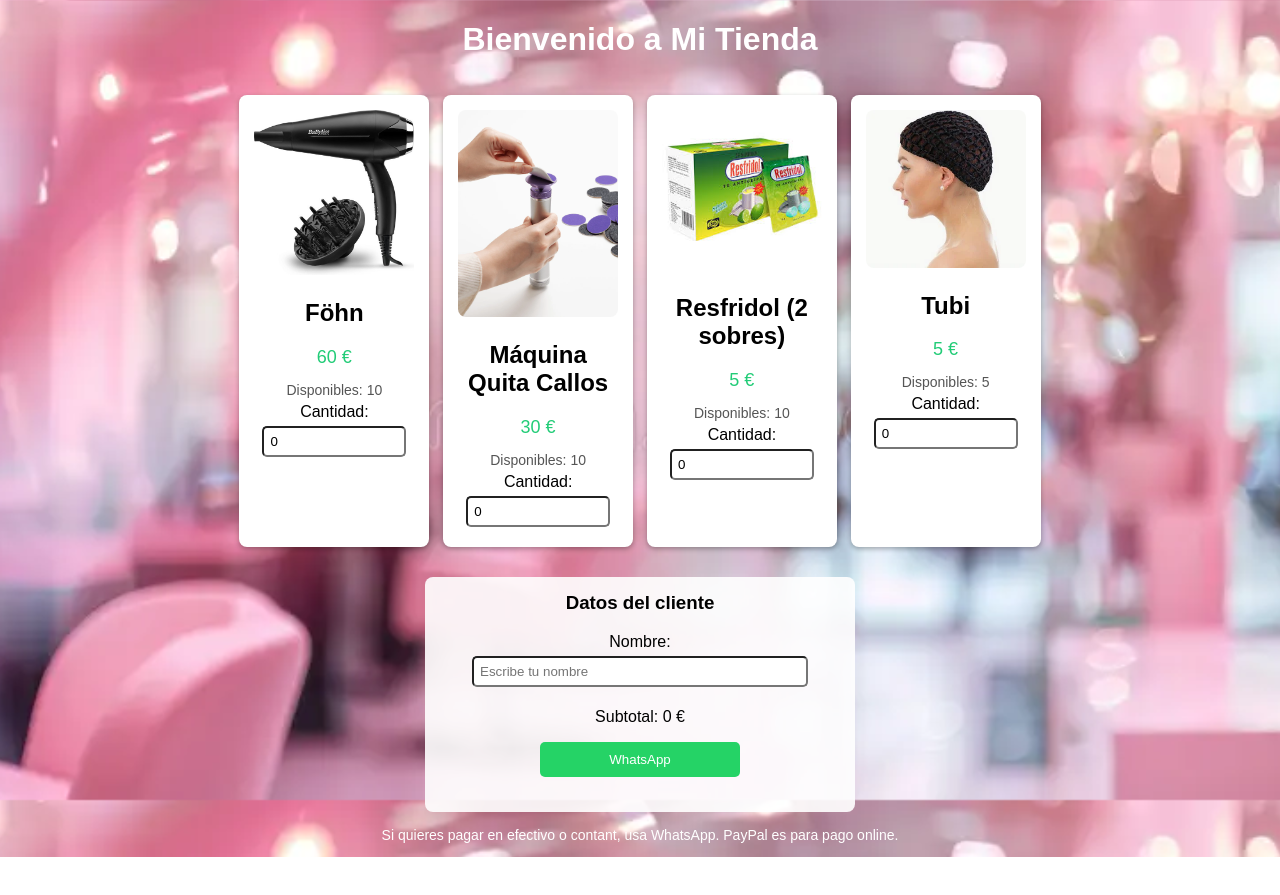
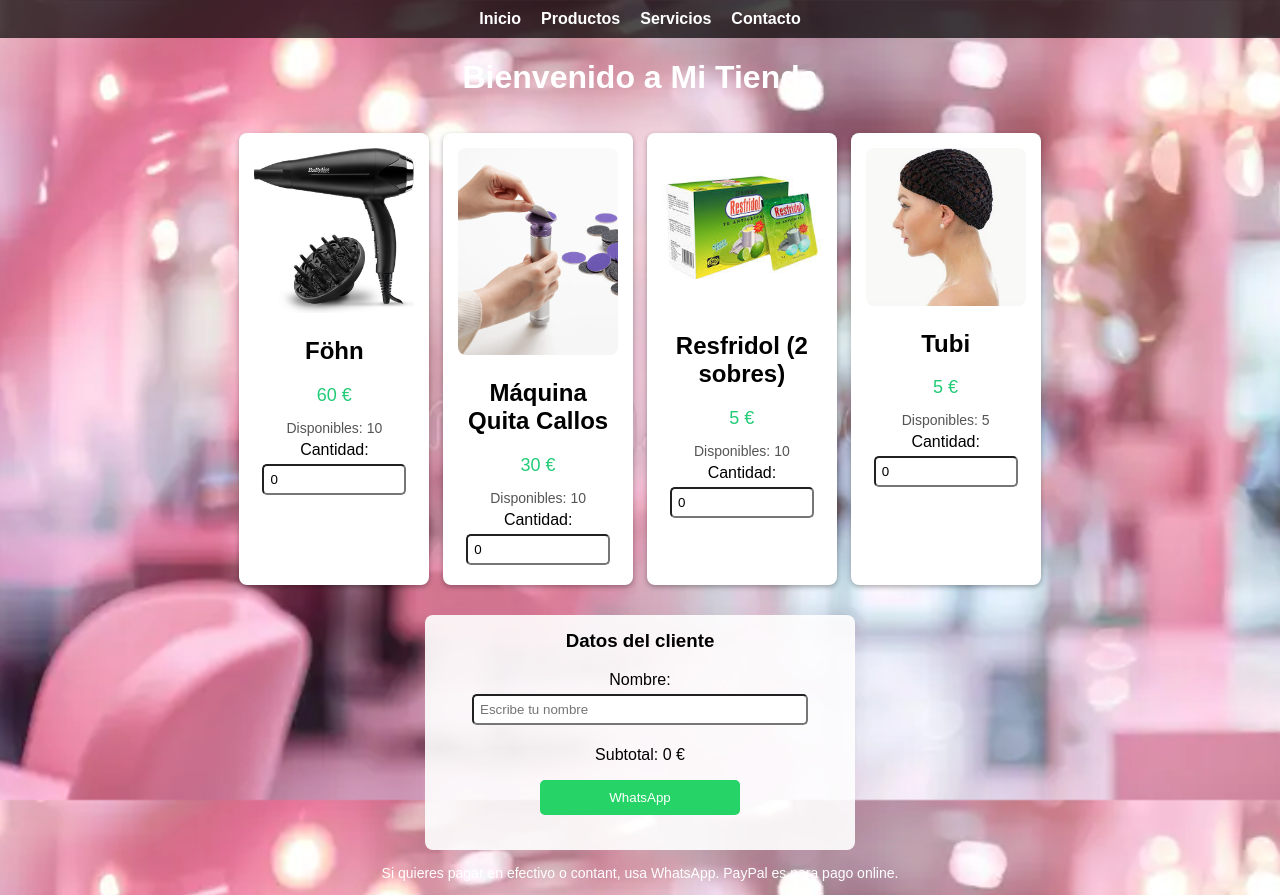
Before and after one commit to blueshadows93/Salon, a plain HTML site: page productos.html in a window 1280 px wide. Before the commit the page ends 857 px from the top, so only its background shows below. Drawn offline with Linux system fonts and the light colour scheme; a script that the page names is missing.

Commit message:
productos.html

```diff
--- a/productos.html
+++ b/productos.html
@@ -83,6 +83,13 @@
   </style>
 </head>
 <body>
+  <!-- Menú de navegación -->
+<nav style="background: rgba(0,0,0,0.7); padding: 10px; position: sticky; top: 0; display: flex; justify-content: center; gap: 20px; z-index: 100;">
+  <a href="index.html" style="color: #fff; text-decoration: none; font-weight: bold;">Inicio</a>
+  <a href="productos.html" style="color: #fff; text-decoration: none; font-weight: bold;">Productos</a>
+  <a href="servicios.html" style="color: #fff; text-decoration: none; font-weight: bold;">Servicios</a>
+  <a href="contacto.html" style="color: #fff; text-decoration: none; font-weight: bold;">Contacto</a>
+</nav>
   <h1>Bienvenido a Mi Tienda</h1>
 
   <div class="productos-container">
```
